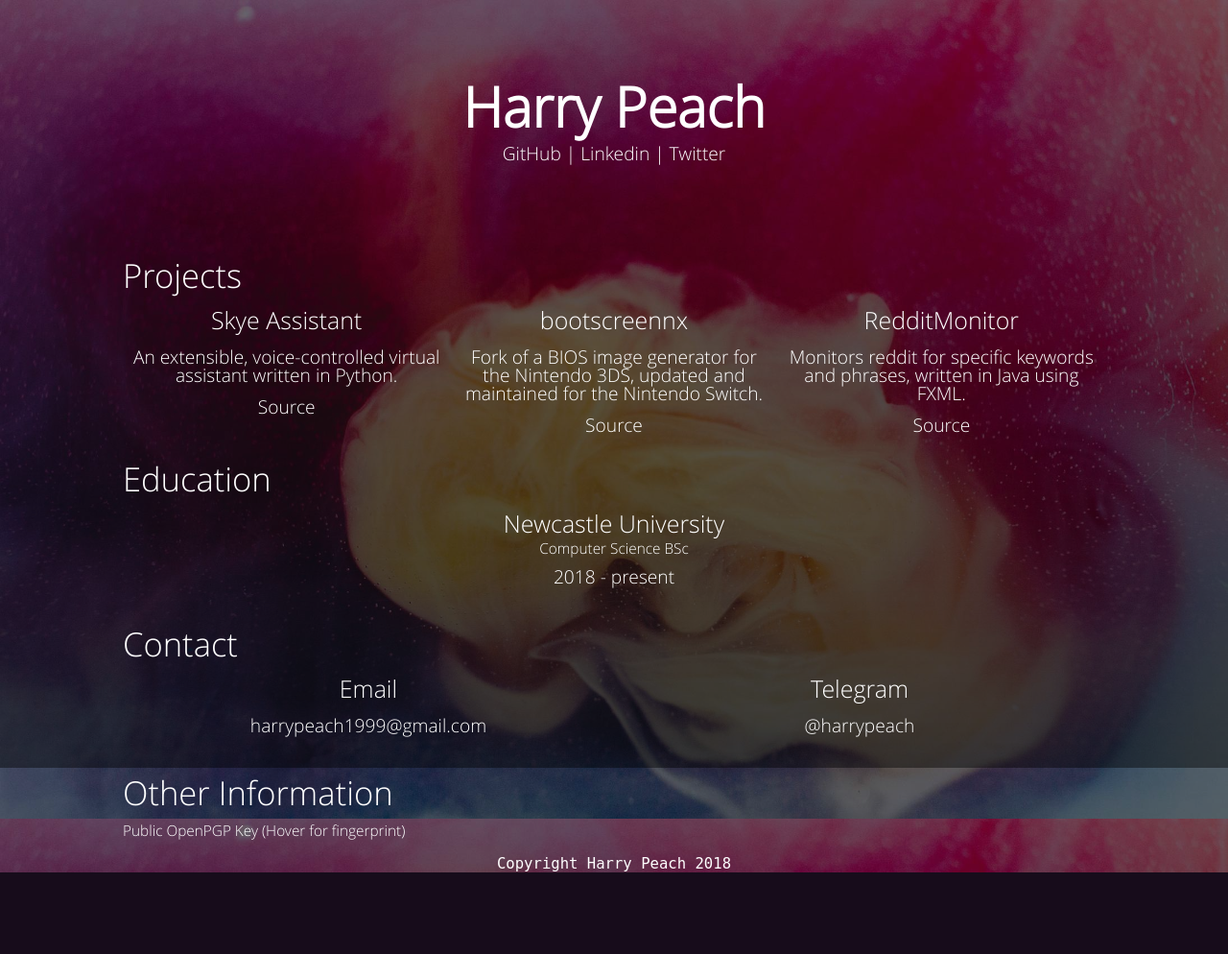
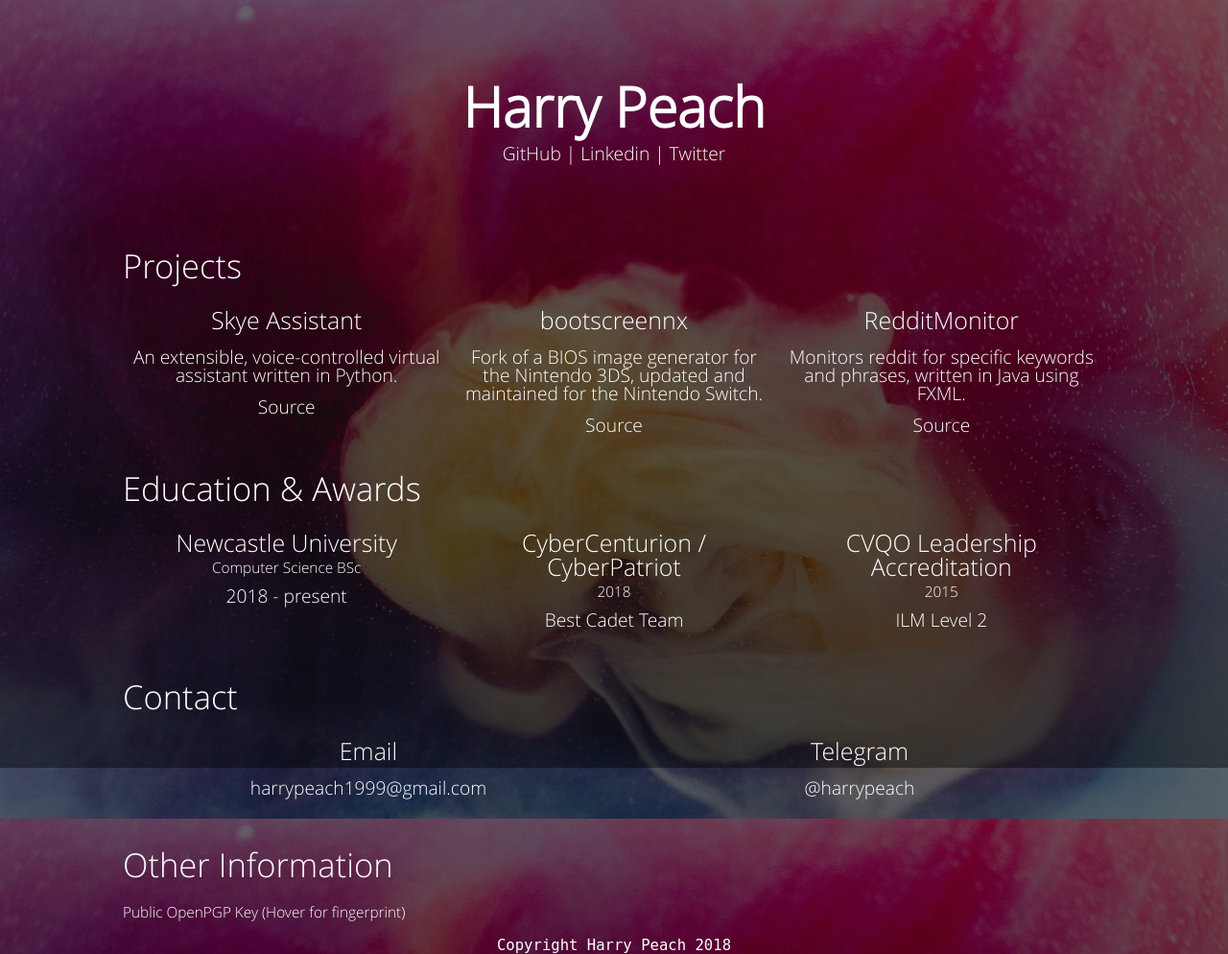
Before and after one commit to HarryPeach/harrypeach.co.uk, a PHP site: page / in a window 1280 px wide. Shown: the whole page at 96% size. Before the commit the page ends 909 px from the top, so only its background shows below. Run offline with PHP 8.4, Linux system fonts and the light colour scheme.

Commit message:
Merged Education and Awards

```diff
--- a/assets/css/core.css
+++ b/assets/css/core.css
@@ -107,7 +107,11 @@ li:before {
 } */
 
 .category {
-    margin: 20px 0;
+    padding: 10px 0;
+}
+
+.row {
+    padding: 10px 0;
 }
 
 .infoline{
--- a/index.html
+++ b/index.html
@@ -47,13 +47,34 @@
 		</div>
 	</section>
 	<section class="category">
-		<h2>Education</h2>
+		<h2>Education & Awards</h2>
 		<div class="row" style="text-align: center;">
 			<div class="col subsection">
-					<a href="https://ncl.ac.uk" target="_blank" rel="noreferrer"><h3>Newcastle University</h3></a>
+				<a href="https://ncl.ac.uk" target="_blank" rel="noreferrer">
+					<h3>Newcastle University</h3>
+				</a>
 				<span class="subtitle">Computer Science BSc</span>
 				<p class="info">
 					2018 - present
+				</p>
+			</div>
+			<div class="col subsection">
+				<a href="https://www.cybersecuritychallenge.org.uk" target="_blank" rel="noreferrer">
+					<h3>CyberCenturion / CyberPatriot</h3>
+				</a>
+				<span class="subtitle">2018</span>
+				<p class="info">
+					Best Cadet Team
+				</p>
+			</div>
+			<div class="col subsection">
+				<a href="https://www.cvqo.org/qualifications/qualifications-for-13-18-years-olds/ilm-level-2-award-in-leadership-and-team-skills/"
+				 target="_blank" rel="noreferrer">
+					<h3>CVQO Leadership Accreditation</h3>
+				</a>
+				<span class="subtitle">2015</span>
+				<p class="info">
+					ILM Level 2
 				</p>
 			</div>
 		</div>
```
